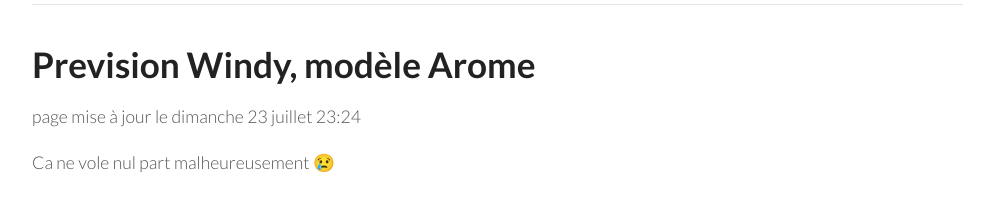
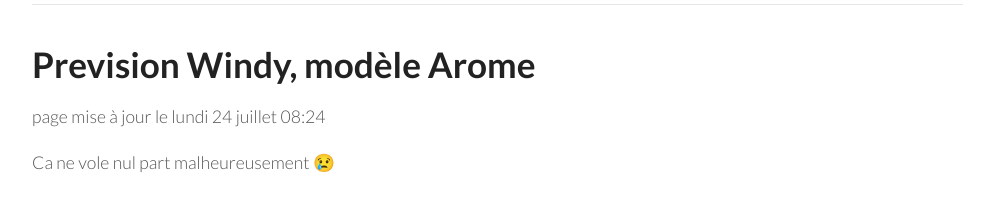
Before and after one commit to parapente-dans-le-nord/parapente-dans-le-nord.github.io, a Jekyll site: the page built from index.markdown, in a window 1280 px wide. Shown: the part 137-348 px from the top of the page, without its empty margins (26-1020 px from the left). Built offline with Jekyll 4.4.1, drawn with Linux system fonts in a browser that asks for light colours.

Commit message:
update index.markdown

```diff
--- a/all.markdown
+++ b/all.markdown
@@ -7,4 +7,4 @@ title:  "Tous les spots"
 {: .links}
 
 # Prevision Windy, modèle Arome
-page mise à jour le dimanche 23 juillet 23:24
+page mise à jour le lundi 24 juillet 08:24
--- a/index.markdown
+++ b/index.markdown
@@ -7,7 +7,7 @@ title:  "Ou ça vole"
 {: .links}
 
 # Prevision Windy, modèle Arome
-page mise à jour le dimanche 23 juillet 23:24
+page mise à jour le lundi 24 juillet 08:24
 
 
 Ca ne vole nul part malheureusement 😢
```
